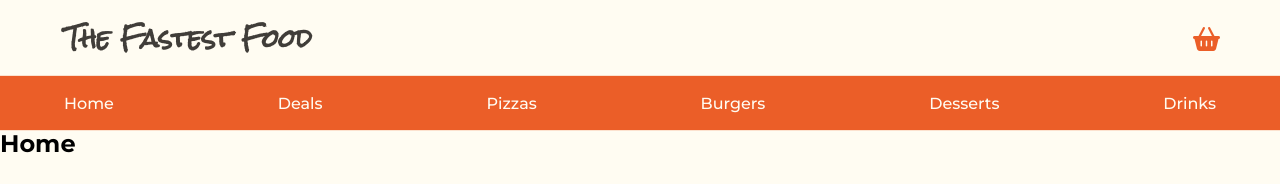
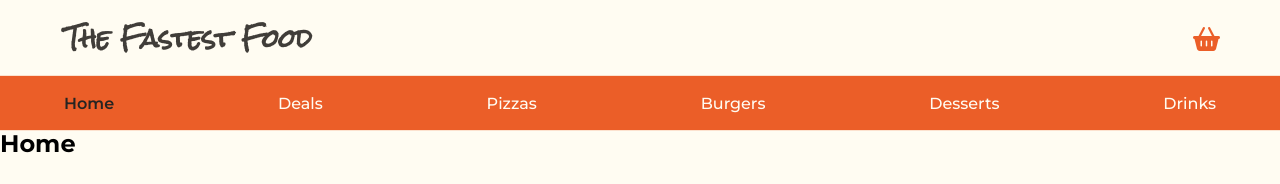
Before and after one commit to MatGom/the-fastest-food, a React (Vite) app: page / in a window 1280 px wide. Shown: the top 184 px of the page. Built offline with nearby package versions, Linux system fonts and the light colour scheme.

Commit message:
Update UI for links

```diff
--- a/src/components/Navigation/Navigation.module.css
+++ b/src/components/Navigation/Navigation.module.css
@@ -72,7 +72,8 @@
   cursor: pointer;
 }
 
-.navigationListItem a:hover {
+.navigationListItem a:hover,
+.navigationListItem a.active {
   font-weight: 600;
   color: var(--color-four);
 }
--- a/src/components/Navigation/Navigation.tsx
+++ b/src/components/Navigation/Navigation.tsx
@@ -1,6 +1,6 @@
 import styles from './Navigation.module.css';
 
-import { Link } from 'react-router-dom';
+import { NavLink } from 'react-router-dom';
 
 export default function Navigation() {
   return (
@@ -14,22 +14,34 @@ export default function Navigation() {
       <div className={styles.navigationListContainer}>
         <ul className={styles.navigationList}>
           <li className={`${styles.navigationListItem} ${styles.navigationListMainItem}`}>
-            <Link to='/'>Home</Link>
+            <NavLink to='/' className={({ isActive }) => (isActive ? styles.active : undefined)} end>
+              Home
+            </NavLink>
           </li>
           <li className={`${styles.navigationListItem} ${styles.navigationListMainItem}`}>
-            <Link to='/deals'>Deals</Link>
+            <NavLink to='/deals' className={({ isActive }) => (isActive ? styles.active : undefined)}>
+              Deals
+            </NavLink>
           </li>
           <li className={styles.navigationListItem}>
-            <Link to='/pizzas'>Pizzas</Link>
+            <NavLink to='/pizzas' className={({ isActive }) => (isActive ? styles.active : undefined)}>
+              Pizzas
+            </NavLink>
           </li>
           <li className={styles.navigationListItem}>
-            <Link to='/burgers'>Burgers</Link>
+            <NavLink to='/burgers' className={({ isActive }) => (isActive ? styles.active : undefined)}>
+              Burgers
+            </NavLink>
           </li>
           <li className={styles.navigationListItem}>
-            <Link to='/desserts'>Desserts</Link>
+            <NavLink to='/desserts' className={({ isActive }) => (isActive ? styles.active : undefined)}>
+              Desserts
+            </NavLink>
           </li>
           <li className={styles.navigationListItem}>
-            <Link to='/drinks'>Drinks</Link>
+            <NavLink to='/drinks' className={({ isActive }) => (isActive ? styles.active : undefined)}>
+              Drinks
+            </NavLink>
           </li>
         </ul>
       </div>
```
